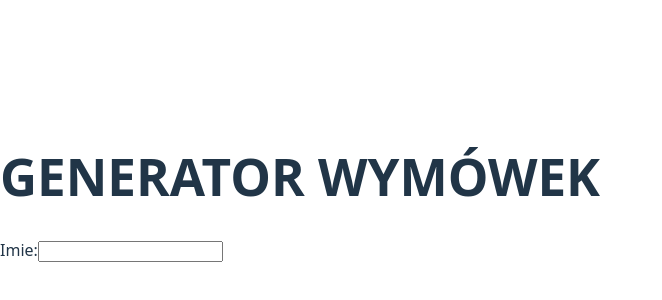
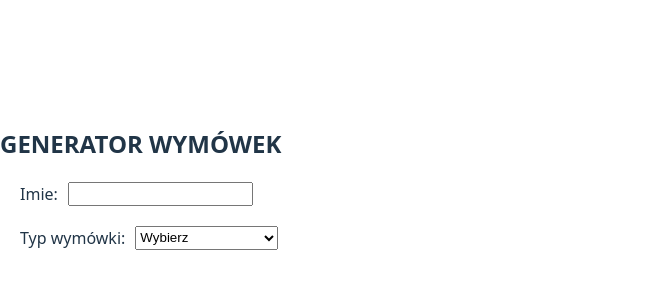
Before and after one commit to fedderli/webowe_React-typescript_aplikacja_1_generator_wymowek, a React (Vite) app: page / in a window 1280 px wide. Shown: the part 212-512 px from the top of the page, without its empty margins (0-662 px from the left). Built offline with nearby package versions, Linux system fonts and the light colour scheme.

Commit message:
add select list

```diff
--- a/src/App.tsx
+++ b/src/App.tsx
@@ -16,7 +16,7 @@ function App() {
 
   return (
     <>
-      <h1>GENERATOR WYMÓWEK</h1>
+      <h2>GENERATOR WYMÓWEK</h2>
       <FormSender/>
       {/*      <Dziecko2 message={msg}/>
       <h2>To jest App Rodzic</h2>
--- /dev/null
+++ b/src/FormSender.css
@@ -0,0 +1,9 @@
+.formElement {
+    display: flex;
+    flex-direction: row;
+    margin: 20px;
+}
+
+input, select {
+    margin-left: 10px;
+}
--- a/src/FormSender.tsx
+++ b/src/FormSender.tsx
@@ -1,7 +1,9 @@
 import {useState} from "react";
+import './FormSender.css'
 
 interface FormData{
     name: string;
+    excuseType: string;
 }
 
 const FormSender = () =>{
@@ -9,7 +11,7 @@ const FormSender = () =>{
 
     }
 
-    const[formData, setFormData] =useState<FormData>({name:""})
+    const[formData, setFormData] =useState<FormData>({name:"", excuseType:""})
 
 
     function handleChange(e: React.ChangeEvent<HTMLInputElement | HTMLSelectElement | HTMLTextAreaElement>) {
@@ -23,14 +25,23 @@ const FormSender = () =>{
     return(
         <>
             <form onSubmit={handleSubmit}>
-                <label>
+                <label className={"formElement"}>
                     Imie:
                     <input
+
                         type={"text"}
                         name={"name"}
                         value={formData.name}
                         onChange={handleChange}
                     />
+                </label>
+                <label className={"formElement"}>
+                    Typ wymówki:
+                    <select name={"excuseType"} value={FormData.excuseType} onChange={handleChange}>
+                        <option value={""}>Wybierz</option>
+                        <option value={"spoznienie"}>Spóźnienie</option>
+                        <option value={"brakPracyDomowej"}>Brak pracy domowej</option>
+                    </select>
                 </label>
             </form>
         </>
```
